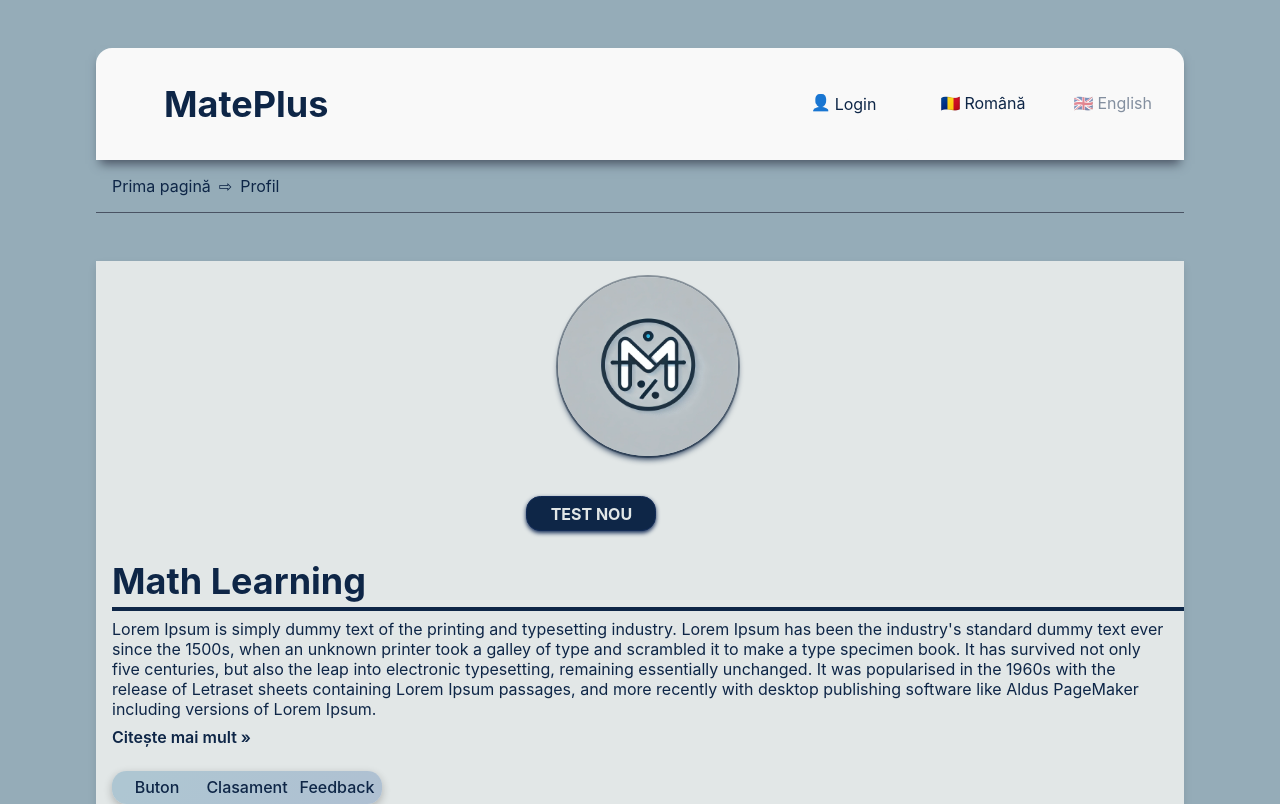
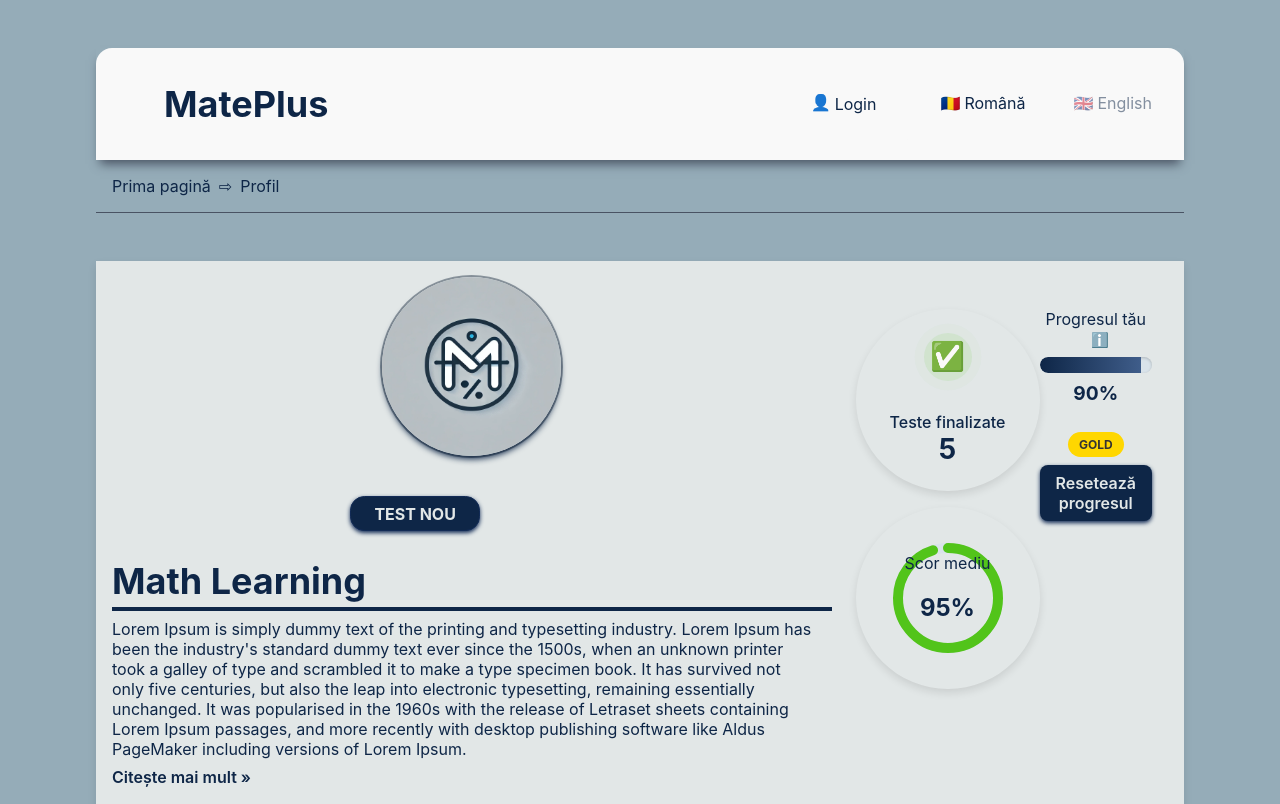
Before and after one commit to gasacu/MatePlus, an Angular app: page / in a window 1280 px wide. Shown: the top 804 px of the page. Built offline with nearby package versions, Linux system fonts and the light colour scheme; a web font is replaced by a local one.

Commit message:
hero section stylization

```diff
--- a/src/app/dashboard/dashboard.component.html
+++ b/src/app/dashboard/dashboard.component.html
@@ -39,23 +39,51 @@
     </div>
     <div class="hero-right">
       <div class="hero-third">
-        <div class="hero-progress">
-          <div class="hero-card">
+        <div class="hero-card completed-tests-card">
+          <div class="icon-circle pulse-icon">
+            <span class="material-icons">✅</span>
+          </div>
+          <div class="completed-tests-info">
+            <p>Teste finalizate</p>
+            <h2>{{ completedTests }}</h2>
+            <span class="test-badge" *ngIf="showTestAdded">+1 test nou</span>
+          </div>
+        </div>
+        <div class="hero-card circular-score">
+          <svg class="progress-ring" width="120" height="120">
+            <circle class="progress-ring__background" r="50" cx="60" cy="60" />
+            <circle
+              class="progress-ring__circle"
+              r="50"
+              cx="60"
+              cy="60"
+              [attr.stroke-dasharray]="circumference"
+              [attr.stroke-dashoffset]="circumference - (averageScore / 100) * circumference"
+              [attr.stroke]="strokeColor"
+            />
+          </svg>
+          <div class="circular-score-label">
             <p class="hero-paragraph">Scor mediu</p>
             <h2 class="hero-text">{{ averageScore }}%</h2>
           </div>
+        </div>
+      </div>
+      <div class="hero-fourth">
+        <div class="hero-progress">
           <p class="hero-paragraph">
-            Progresul tău: <strong>{{ progress }}%</strong>
+            Progresul tău
+            <span class="tooltip-icon" title="Progresul reprezintă media răspunsurilor corecte din testele completate.">ℹ️</span>
           </p>
+          <div class="progress-bar-container">
+            <div class="progress-bar" [style.width.%]="progress"></div>
+          </div>
+          <p class="progress-percentage">{{ progress }}%</p>
+          <div class="progress-badge" [ngClass]="getProgressLevel()">
+            {{ getProgressLevel() | titlecase }}
+          </div>
           <button class="button hero-button-third" (click)="resetProgress()">
             Resetează progresul
           </button>
-        </div>
-      </div>
-      <div class="hero-fourth">
-        <div class="hero-card">
-          <p>Teste finalizate</p>
-          <h2>{{ completedTests }}</h2>
         </div>
       </div>
     </div>
--- a/src/app/dashboard/dashboard.component.scss
+++ b/src/app/dashboard/dashboard.component.scss
@@ -1,7 +1,9 @@
 .framework { text-align: center;  background: #E2E7E7; border-radius: 10px; box-shadow: 0 4px 8px rgba(0, 0, 0, 0.1);
   @media (min-width: 1100px) { margin: 3rem 6rem; border-radius: 0 0 16px 16px; }
 }
-  .hero { display: flex; flex-direction: column; gap: 0.5rem; padding: 1rem 1rem 0.5rem; }
+  .hero { display: flex; flex-direction: column; gap: 0.5rem; padding: 1rem 1rem 0.5rem;
+    @media (min-width: 1100px) { flex-direction: row; justify-content: space-between; }
+  }
     .hero-left { display: flex; flex-direction: column; gap: 0.5rem;  }
       .hero-first { display: flex; flex-direction: column;  }
         .hero-profile { display: flex; flex-direction: column; gap: 1.5rem; margin: auto; margin-bottom: 1.5rem;}
@@ -9,7 +11,8 @@
             @media (min-width: 1100px) { width: clamp(141px, 14vw, 12rem); margin: 0 1em 1em 2em; }
           }
           .hero-button-first { display: block; padding: 0.4rem 1rem; width: 130px; font-weight: 700; text-decoration: none; text-align: center; border: 1.6px solid #122B56; border-radius: 0.9em; background: #0E2647; color: #E2E7E7; box-shadow: 0 2px 4px #122B56; }
-            .hero-button-first:hover { border: none; box-shadow: 0 1px 4px #0E2647; cursor: pointer;}
+            .hero-button-first:hover { cursor: pointer; background-color: #163b6c;
+              box-shadow: 0 4px 10px #0E2647;}
       .hero-second { display: block; text-align: start; }
         .hero-text {  }
           .hero-title { display: block; padding: 0 0 0.5rem; margin: 0 -1rem 0.5rem 0; border-bottom: 0.25rem solid #0E2647; }
@@ -34,16 +37,68 @@
           }
             .hero-button-second { cursor: pointer; padding: 0.4rem 0; width: 90px; text-align: center; font-weight: 500; border: none; background: transparent; color: #0E2647; }
 
-    .hero-right { display: flex; flex-direction: column; }
-      .hero-third {  }
-        .hero-progress {  }
-          .hero-progress .hero-card {  }
-            .hero-card .hero-paragraph {  }
-            .hero-card .hero-text {  }
-          .hero-progress .hero-paragraph {  }
-          .hero-button-third {  }
+    .hero-right { display: flex; flex-direction: column; gap: 1rem; padding: 1rem; align-items: center; animation: fadeIn 0.6s ease-in-out;
+      @media (min-width: 768px) { flex-direction: row; justify-content: space-between; align-items: flex-start;
+      @media (min-width: 1100px) { max-width: 40%; } }
+    }
+    @keyframes fadeIn {
+      from {
+        opacity: 0;
+        transform: translateY(20px);
+      }
+      to {
+        opacity: 1;
+        transform: translateY(0);
+      }
+    }
+      .hero-third { display: flex; flex-direction: column; align-items: center; gap: 1rem; padding: 1rem; margin-bottom: 1.2rem; }
+      .hero-third, .hero-fourth { width: 100%; display: flex; justify-content: center; }
+        .hero-progress {  margin-bottom: 1.2rem; }
+          .completed-tests-card { display: flex; align-items: center; gap: 1rem; padding: 1rem; background: white; border-radius: 12px; box-shadow: 0 4px 12px rgba(0, 0, 0, 0.08); margin-top: 1rem; justify-content: center; text-align: left; flex-wrap: wrap; }
+          .icon-circle { background-color: #52c41a1f; color: #52c41a; border-radius: 50%; width: 48px; height: 48px; display: flex; align-items: center; justify-content: center; font-size: 28px; }
+          .pulse-icon { animation: pulse 2s infinite; }
+          @keyframes pulse {
+            0% { box-shadow: 0 0 0 0 rgba(82, 196, 26, 0.4); }
+            70% { box-shadow: 0 0 0 10px rgba(82, 196, 26, 0); }
+            100% { box-shadow: 0 0 0 0 rgba(82, 196, 26, 0); }
+          }
+            .material-icons {  }
+          .completed-tests-info p { margin: 0; font-weight: 500; color: #0E2647; }
+          .completed-tests-info h2 { margin: 0; font-size: 1.75rem; color: #0E2647; }
+          .test-badge { display: inline-block; margin-top: 0.25rem; padding: 0.2rem 0.6rem; background-color: #52c41a; color: white; font-size: 0.75rem; font-weight: bold; border-radius: 999px; animation: fadeInUp 0.5s ease, fadeOut 0.5s ease 1.5s forwards; }
+          @keyframes fadeInUp {
+            0% { opacity: 0; transform: translateY(5px); }
+            100% { opacity: 1; transform: translateY(0); }
+          }
+          @keyframes fadeOut {
+            to { opacity: 0; transform: translateY(-5px); }
+          }
+          .hero-card { background: transparent; border-radius: 100%; margin: auto; padding: 1rem; height: 150px; width: 150px; box-shadow: 0 4px 8px rgba(0, 0, 0, 0.1); text-align: center; transition: transform 0.3s ease, box-shadow 0.3s ease;
+            @media (min-width: 768px) { width: 100%; }
+          }
+          .hero-card:hover { transform: translateY(-4px); box-shadow: 0 6px 16px rgba(0, 0, 0, 0.15);
+          }
+          .circular-score { position: relative; display: flex; flex-direction: column; align-items: center; justify-content: center; }
+            .progress-ring { transform: rotate(-90deg); }
+              .progress-ring__background,
+              .progress-ring__circle { fill: transparent; stroke-width: 10; r: 50; cx: 60; cy: 60; }
+                .progress-ring__background { stroke: #d9e3ea; }
+                .progress-ring__circle { stroke-linecap: round; transition: stroke-dashoffset 0.6s ease-in-out, stroke 0.3s ease-in-out;}
+            .circular-score-label { position: absolute; top: 50%; left: 50%; transform: translate(-50%, -50%);  text-align: center; }
+          .hero-progress .hero-paragraph { margin-top: 1rem; }
+            .tooltip-icon { cursor: pointer;font-size: 0.9rem; margin-left: 0.5rem; color: #888; }
+          .progress-bar-container { width: 100%; height: 16px; background-color: #d9e3ea; border-radius: 1rem; overflow: hidden; margin: 0.5rem 0; box-shadow: inset 0 1px 3px rgba(0,0,0,0.2); }
+            .progress-bar { height: 100%; background: linear-gradient(90deg, #0E2647 0%, #3f5d8a 100%); transition: width 0.6s ease-in-out; border-radius: 1rem 0 0 1rem;}
+          .progress-percentage { font-weight: bold; color: #0E2647; font-size: 1.2rem; margin-top: 0.25rem; }
+          .progress-badge { margin-top: 0.5rem; display: inline-block; padding: 0.3rem 0.7rem;font-size: 0.75rem;font-weight: bold; border-radius: 999px; color: white; text-transform: uppercase; }
+            .progress-badge.bronze { background-color: #cd7f32; }
+            .progress-badge.silver { background-color: #c0c0c0; color: #333; }
+            .progress-badge.gold { background-color: #ffd700; color: #333; }
+          .hero-button-third { margin-top: 0.5rem; padding: 0.5rem 1rem; font-weight: 600; background-color: #0E2647; color: #E2E7E7; border: none; border-radius: 0.5em; box-shadow: 0 2px 4px #122B56; cursor: pointer; transition: background-color 0.3s ease, box-shadow 0.3s ease; }
+            .hero-button-third:hover { background-color: #163b6c; box-shadow: 0 4px 10px #0E2647;
+            }
       .hero-fourth {  }
-        .hero-fourth {  } .hero-card { }
+
   .main {  }
 
 
--- a/src/app/dashboard/dashboard.component.ts
+++ b/src/app/dashboard/dashboard.component.ts
@@ -9,14 +9,37 @@ import { CommonModule } from '@angular/common';
   styleUrl: './dashboard.component.scss',
 })
 export class DashboardComponent {
-  progress: number = 80;
+  progress: number = 90;
   completedTests: number = 5;
-  averageScore: number = 85;
+  showTestAdded = false;
+  averageScore: number = 95;
+  animatedProgress = 0;
+  circumference = 2 * Math.PI * 50;
   recentTests = [
     { name: 'Test Algebra', score: 90 },
     { name: 'Test Geometrie', score: 85 },
     { name: 'Test Trigonometrie', score: 78 },
   ];
+
+  ngOnInit() {
+    this.animateProgress();
+  }
+
+  animateProgress() {
+    const interval = setInterval(() => {
+      if (this.animatedProgress < this.progress) {
+        this.animatedProgress++;
+      } else {
+        clearInterval(interval);
+      }
+    }, 15); // viteza
+  }
+
+  getProgressLevel(): 'bronze' | 'silver' | 'gold' {
+    if (this.progress < 50) return 'bronze';
+    if (this.progress < 75) return 'silver';
+    return 'gold';
+  }
 
   resetProgress() {
     this.progress = 0;
@@ -25,8 +48,27 @@ export class DashboardComponent {
     this.recentTests = [];
   }
 
+  addTest() {
+    this.completedTests += 1;
+    this.showTestAdded = true;
+
+    setTimeout(() => {
+      this.showTestAdded = false;
+    }, 2000); // dispare după 2 secunde
+  }
+
   reviewTest(test: any) {
     console.log('Revizuire test:', test);
     // Aici poți adăuga logica pentru navigarea către pagina de revizuire
   }
+
+  getScoreColor(score: number): string {
+    if (score < 50) return '#ff4d4f'; // roșu
+    if (score < 80) return '#faad14'; // portocaliu
+    return '#52c41a'; // verde
+  }
+
+  get strokeColor(): string {
+    return this.getScoreColor(this.averageScore);
+  }
 }
```
